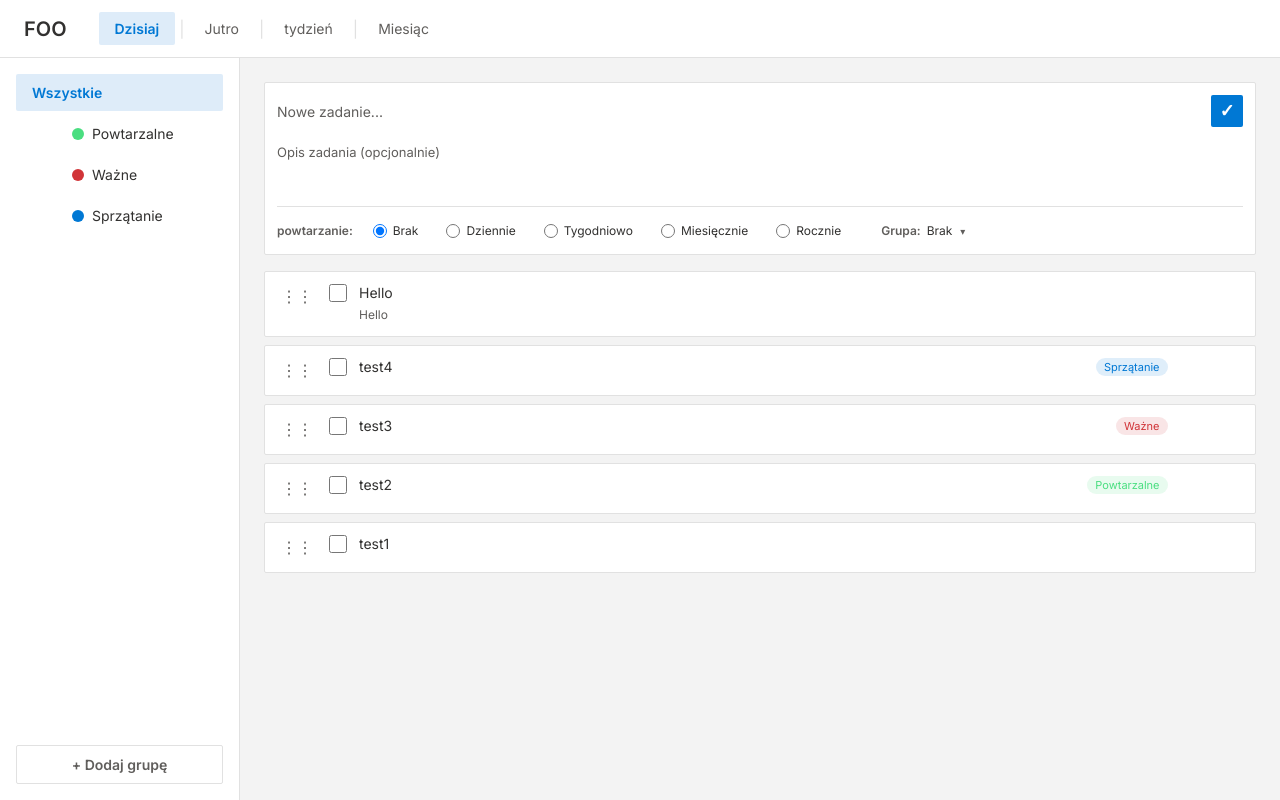
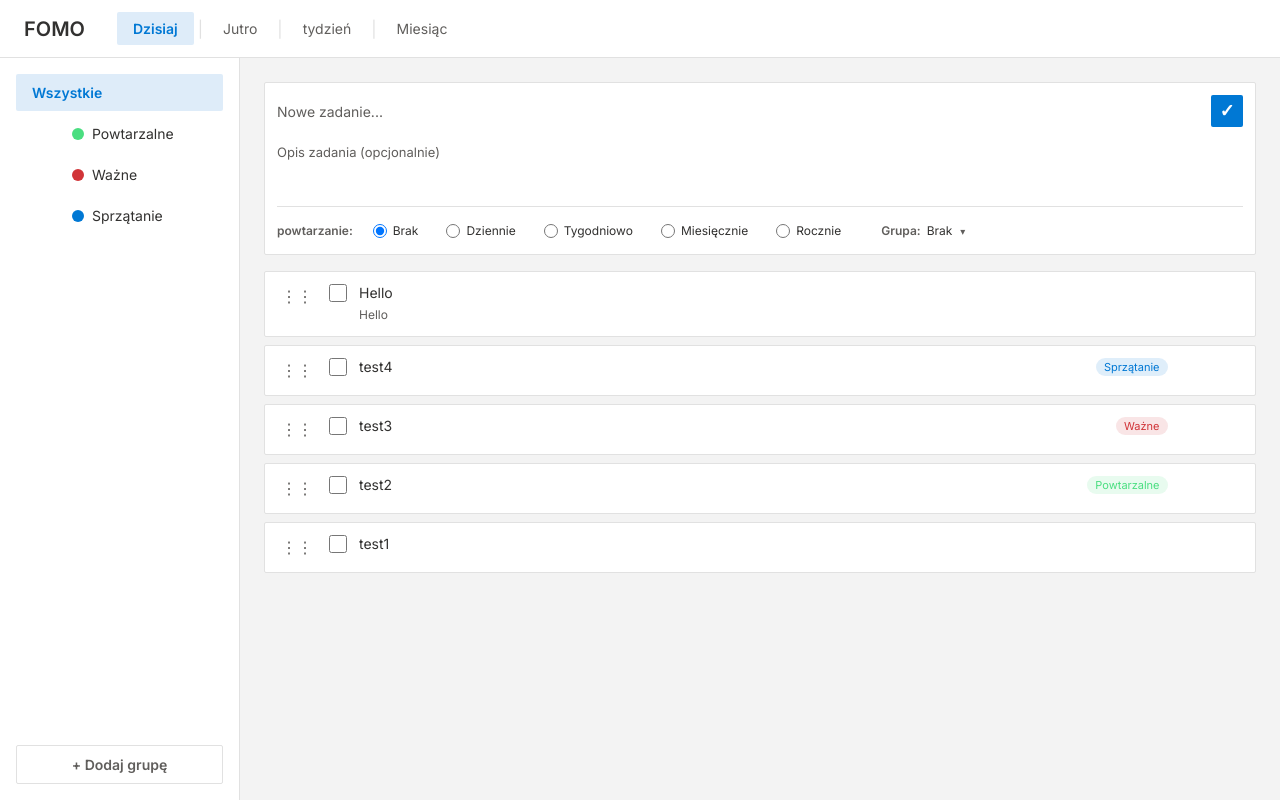
Before and after one commit to KonradHOSCILO/FOMO, a Django app: page / in a window 1280 px wide. Run offline with Django 5.2, Linux system fonts and the light colour scheme; data comes from the database, SQL or seed files in the repository.

Commit message:
zmiana tekstu

```diff
--- a/todo/templates/todo/task_list.html
+++ b/todo/templates/todo/task_list.html
@@ -16,7 +16,7 @@
     <!-- Top Header Bar -->
     <header class="top-header">
         <div class="header-left">
-            <h1 class="app-title">FOO</h1>
+            <h1 class="app-title">FOMO</h1>
         </div>
         <nav class="header-tabs">
             <a href="?view=today" class="tab {% if active_view == 'today' %}active{% endif %}">Dzisiaj</a>
```
